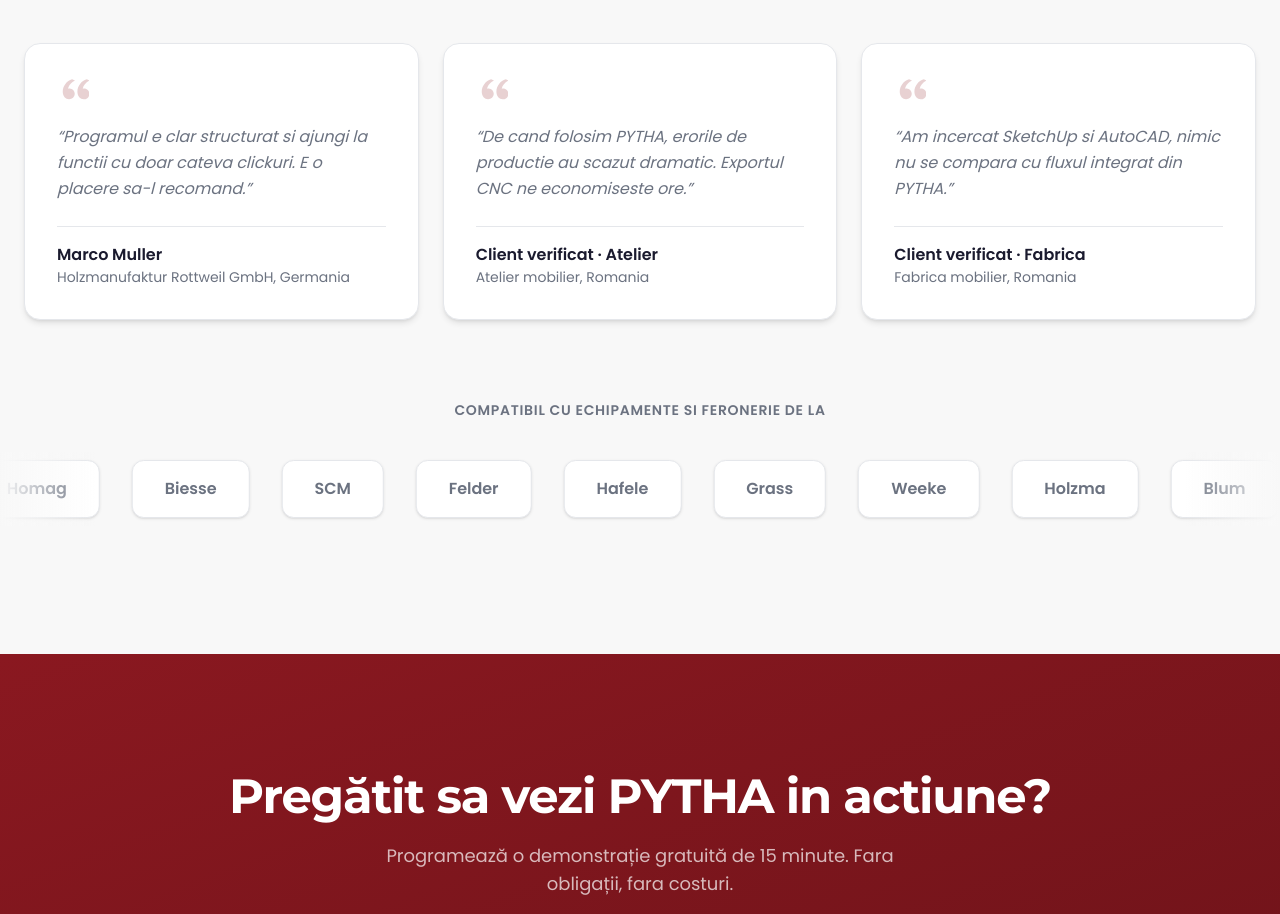
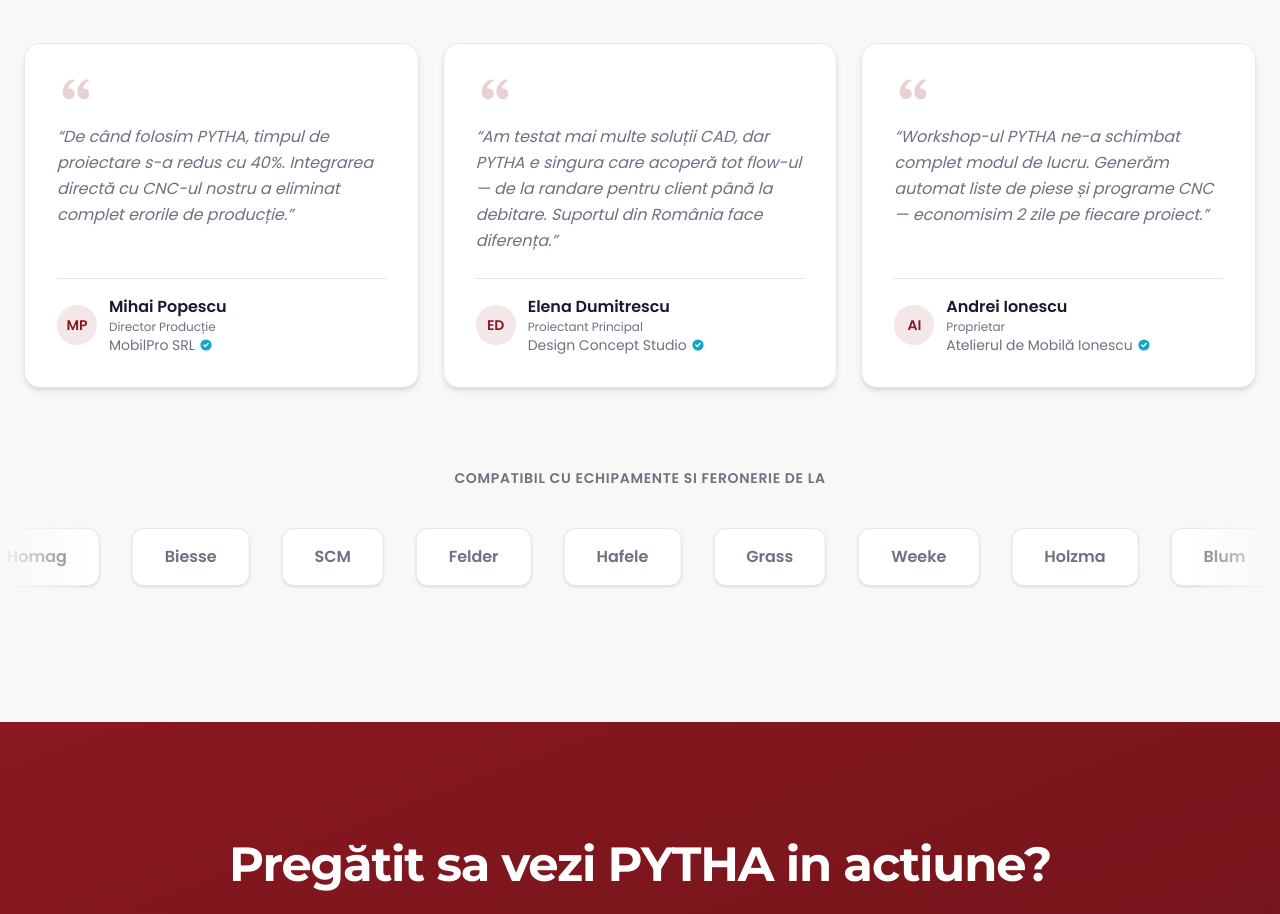
Before and after one commit to LucaOrita/pytha_landing_V2, a Next.js app in the folder pytha_landing_V2/: page / in a window 1280 px wide. Shown: the part 6400-7314 px from the top of the page. Built offline with nearby package versions, Linux system fonts and the light colour scheme; no server answers.

Commit message:
feat: upgrade testimonials with roles, verified badges, and results-focused quotes

```diff
--- a/pytha_landing_V2/src/components/sections/testimonials.tsx
+++ b/pytha_landing_V2/src/components/sections/testimonials.tsx
@@ -5,22 +5,22 @@
 
 const TESTIMONIALS = [
   {
-    quote:
-      'Programul e clar structurat si ajungi la functii cu doar cateva clickuri. E o placere sa-l recomand.',
-    author: 'Marco Muller',
-    company: 'Holzmanufaktur Rottweil GmbH, Germania',
+    quote: 'De când folosim PYTHA, timpul de proiectare s-a redus cu 40%. Integrarea directă cu CNC-ul nostru a eliminat complet erorile de producție.',
+    author: 'Mihai Popescu',
+    role: 'Director Producție',
+    company: 'MobilPro SRL',
   },
   {
-    quote:
-      'De cand folosim PYTHA, erorile de productie au scazut dramatic. Exportul CNC ne economiseste ore.',
-    author: 'Client verificat · Atelier',
-    company: 'Atelier mobilier, Romania',
+    quote: 'Am testat mai multe soluții CAD, dar PYTHA e singura care acoperă tot flow-ul — de la randare pentru client până la debitare. Suportul din România face diferența.',
+    author: 'Elena Dumitrescu',
+    role: 'Proiectant Principal',
+    company: 'Design Concept Studio',
   },
   {
-    quote:
-      'Am incercat SketchUp si AutoCAD, nimic nu se compara cu fluxul integrat din PYTHA.',
-    author: 'Client verificat · Fabrica',
-    company: 'Fabrica mobilier, Romania',
+    quote: 'Workshop-ul PYTHA ne-a schimbat complet modul de lucru. Generăm automat liste de piese și programe CNC — economisim 2 zile pe fiecare proiect.',
+    author: 'Andrei Ionescu',
+    role: 'Proprietar',
+    company: 'Atelierul de Mobilă Ionescu',
   },
 ];
 
@@ -58,9 +58,20 @@
                 <p className="flex-1 text-base leading-relaxed text-muted-foreground italic">
                   &ldquo;{t.quote}&rdquo;
                 </p>
-                <div className="mt-6 border-t border-border pt-4">
-                  <p className="font-bold">{t.author}</p>
-                  <p className="text-sm text-muted-foreground">{t.company}</p>
+                <div className="mt-6 flex items-center gap-3 border-t border-border pt-4">
+                  <div className="flex size-10 shrink-0 items-center justify-center rounded-full bg-[#8a1820]/10 text-sm font-bold text-[#8a1820]">
+                    {t.author.split(' ').map((n) => n[0]).join('').slice(0, 2)}
+                  </div>
+                  <div>
+                    <p className="font-bold">{t.author}</p>
+                    <p className="text-xs text-muted-foreground">{t.role}</p>
+                    <p className="flex items-center gap-1 text-sm text-muted-foreground">
+                      {t.company}
+                      <svg className="size-3.5 text-[#10a5ca]" viewBox="0 0 20 20" fill="currentColor">
+                        <path fillRule="evenodd" d="M10 18a8 8 0 100-16 8 8 0 000 16zm3.707-9.293a1 1 0 00-1.414-1.414L9 10.586 7.707 9.293a1 1 0 00-1.414 1.414l2 2a1 1 0 001.414 0l4-4z" clipRule="evenodd" />
+                      </svg>
+                    </p>
+                  </div>
                 </div>
               </div>
             </InView>
```
